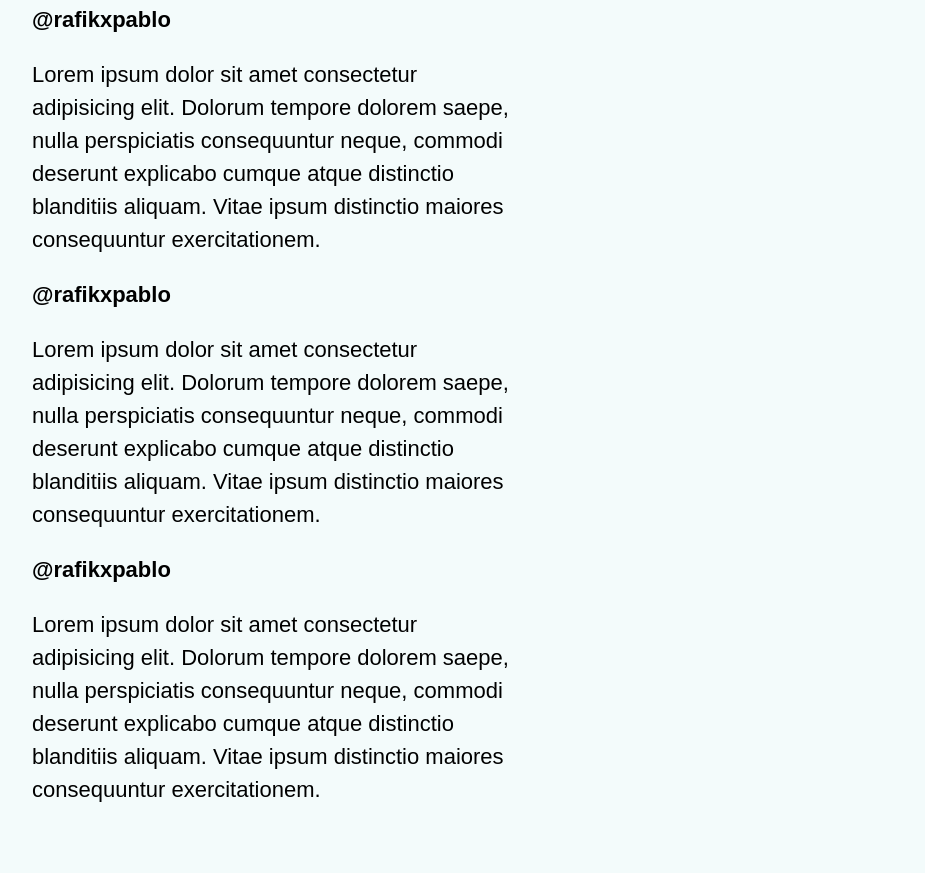
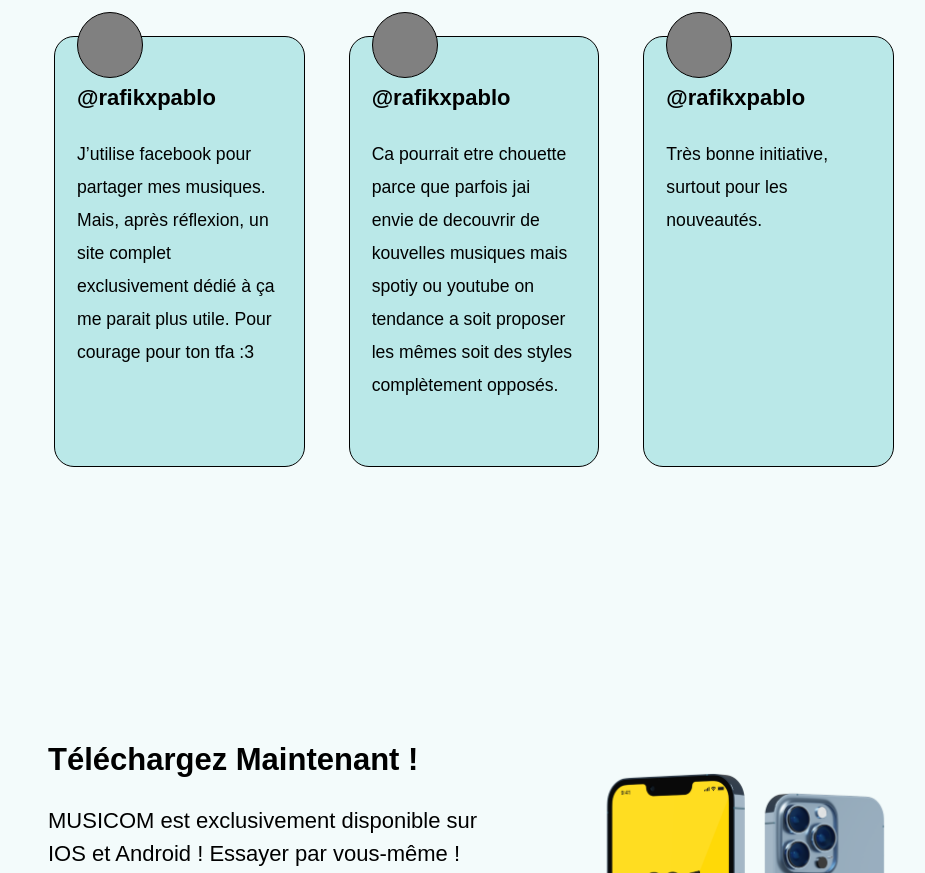
Before and after one commit to raffonne/Musicom, a website: page src/index.html in a window 1280 px wide. Shown: the part 1734-2607 px from the top of the page, without its empty margins (166-1091 px from the left). Drawn offline with nearby package versions, Linux system fonts and the light colour scheme; files that its build step writes are made by us from their sources; a web font is replaced by a local one.

Commit message:
test-img-cs+ the end

```diff
--- a/src/index.html
+++ b/src/index.html
@@ -131,7 +131,7 @@
             <div class="heading">
               <h2 class="title title--big">🎧 Écoute, Ajoute, Profite&nbsp;!</h2>
               <p>
-                Grâce au lecteur, vous pouvez écouter la musique que d'autres utilisateurs ont partagée sans passer par de nombreux liens.
+                Grâce au lecteur de musique, vous pouvez écouter la musique que d'autres utilisateurs ont partagée sans passer par de nombreux liens.
               </p>
             </div>
 
@@ -145,9 +145,9 @@
         <p class="bold">@rafikxpablo</p>
         </div>
         <div class="com">
-          <p>
-            Lorem ipsum dolor sit amet consectetur adipisicing elit. Dolorum tempore dolorem saepe, nulla perspiciatis consequuntur neque, commodi deserunt explicabo cumque atque distinctio blanditiis aliquam. Vitae ipsum distinctio maiores consequuntur exercitationem.
-          </p>
+          <small>
+            J’utilise facebook pour partager mes musiques. Mais, après réflexion, un site complet exclusivement dédié à ça me parait plus utile. Pour courage pour ton tfa :3
+          </small>
         </div>
       </div>
       <div class="commentaires commentaire--1">
@@ -156,9 +156,9 @@
         <p class="bold">@rafikxpablo</p>
         </div>
         <div class="com">
-          <p>
-            Lorem ipsum dolor sit amet consectetur adipisicing elit. Dolorum tempore dolorem saepe, nulla perspiciatis consequuntur neque, commodi deserunt explicabo cumque atque distinctio blanditiis aliquam. Vitae ipsum distinctio maiores consequuntur exercitationem.
-          </p>
+          <small>
+            Ca pourrait etre chouette parce que parfois jai envie de decouvrir de kouvelles musiques mais spotiy ou youtube on tendance a soit proposer les mêmes soit des styles complètement opposés.
+          </small>
         </div>
       </div>
       <div class="commentaires commentaire--1">
@@ -167,9 +167,9 @@
         <p class="bold">@rafikxpablo</p>
         </div>
         <div class="com">
-          <p>
-            Lorem ipsum dolor sit amet consectetur adipisicing elit. Dolorum tempore dolorem saepe, nulla perspiciatis consequuntur neque, commodi deserunt explicabo cumque atque distinctio blanditiis aliquam. Vitae ipsum distinctio maiores consequuntur exercitationem.
-          </p>
+          <small>
+            Très bonne initiative, surtout pour les nouveautés.
+          </small>
         </div>
       </div>
     </section>
--- a/src/styles/app.scss
+++ b/src/styles/app.scss
@@ -296,6 +296,49 @@ a{
 .info__img{
     margin-top: 50px;
 }
+
+
+.commentaires{
+    margin-top: 2em;
+    padding: 1em;
+    border-radius: 20px;
+    border: solid 1px #000;
+    background-color: #BAE8E8;
+    position: relative;
+    .commentaire--1{
+        grid-area: com1;
+    }
+    .commentaire--2{
+        grid-area: com2;
+    }
+    .commentaire--3{
+        grid-area: com3;
+    }
+
+}
+.user__img{
+    border: solid 1px #000;
+    position: absolute;
+    height: 3em;
+    width: 3em;
+    background-color: grey;
+    border-radius:50%;
+    left: 1em;
+    top: -25px;
+}
+
+
+
+
+
+
+
+
+
+
+
+
+
 
 //FOOTER//
 
@@ -752,6 +795,19 @@ blockquote p::after {
         }
     }
 
+    .section--commentaires{
+        display: grid;
+        grid-template-columns: 1fr 1fr 1fr;
+        grid-template-areas:
+        "com1 ."
+        ". com2"
+        "com3 .";
+    }
+    .commentaires{
+        height: 100%;
+        margin: 1em;
+    }
+
 
     //CASESTUDY//
     .section--intro-cs{
@@ -966,7 +1022,7 @@ blockquote p::after {
     .section--intro-cs{
         padding-top: 15em;
         padding-bottom: 3em;
-        background-image: url(../assets/images/mockup_css.jpg);
+        background-image: url(../assets/images/IMG_1497.jpg);
         background-size: cover;
         background-repeat: no-repeat;
         background-attachment: fixed;
```
Also changed, not shown: src/case-study.html (+1 -1 lines), src/assets/images/IMG_1497.jpg (added), src/assets/images/IMG_1497@2x.jpg (added), src/assets/images/v1.png (deleted), 4 other files.
